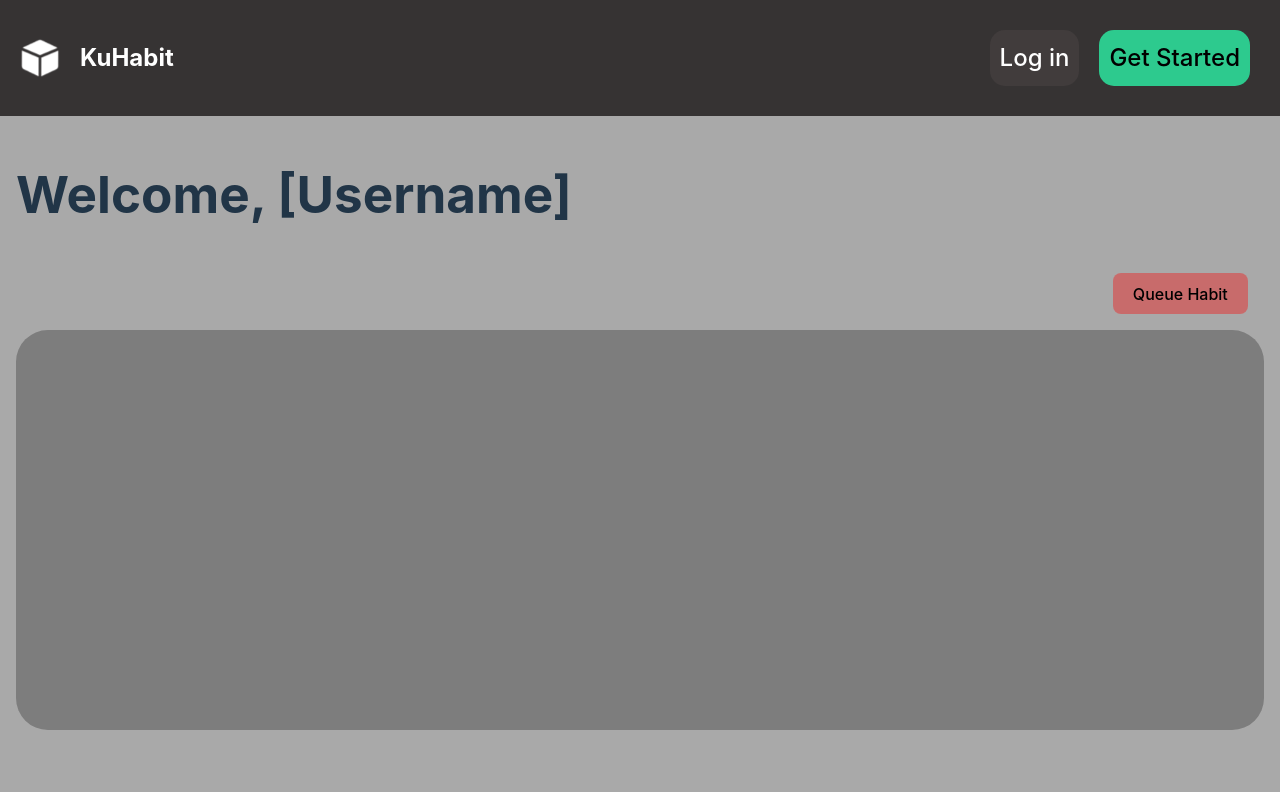
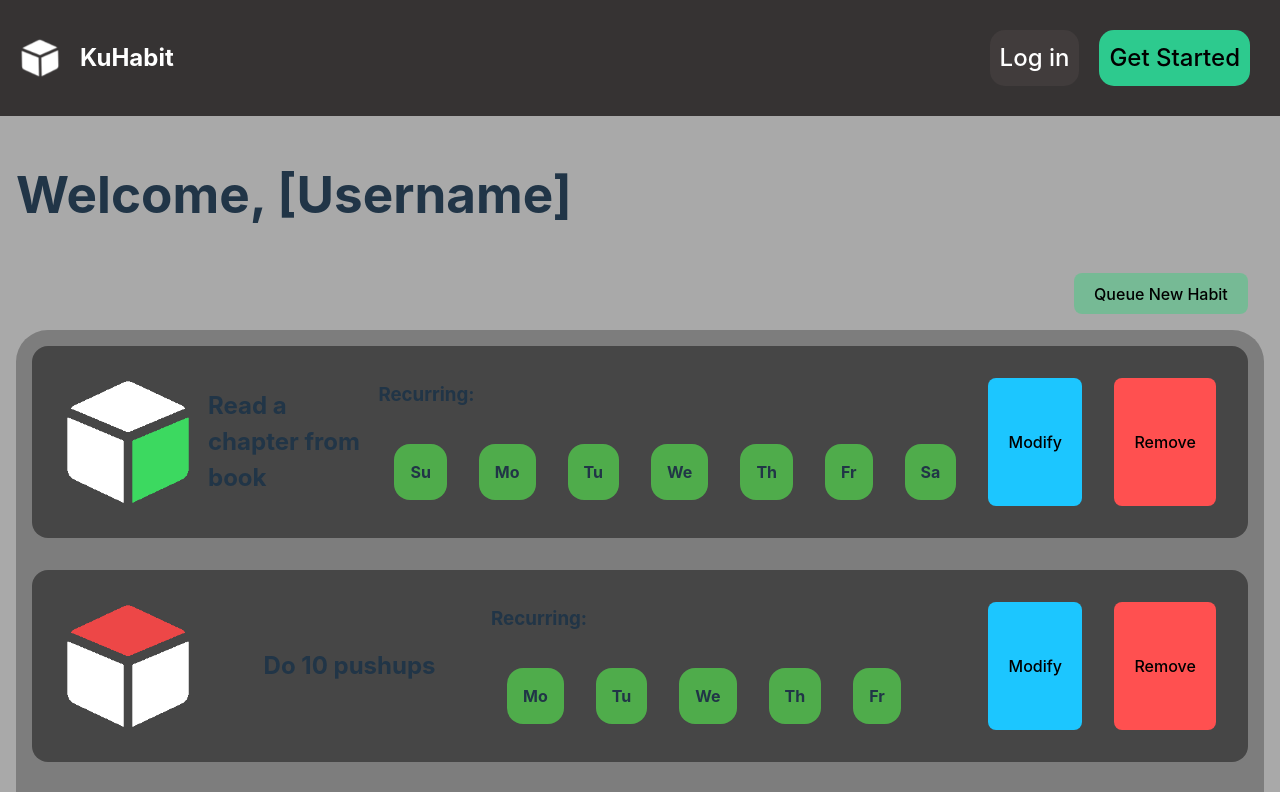
Before and after one commit to ismailmohammad/kuhabit, a React (Vite) app in the folder kuhabit-frontend/: page /dashboard in a window 1280 px wide. Shown: the top 792 px of the page. Built offline with nearby package versions, Linux system fonts and the light colour scheme.

Commit message:
Basic habit dash ui

```diff
--- a/kuhabit-frontend/src/components/Dashboard/Dashboard.tsx
+++ b/kuhabit-frontend/src/components/Dashboard/Dashboard.tsx
@@ -1,5 +1,31 @@
 import styled from "styled-components";
 import Header from "../Header";
+import Habit from "./Habit";
+import { HabitType } from "../../types/habit";
+/**
+ * Habit Curbing Logo Images
+ */
+import CubeRed from '../../assets/cube-logo-red.png';
+import CubeRedTop from '../../assets/cube-logo-red-top.png';
+import CubeRedRight from '../../assets/cube-logo-red-right.png';
+import CubeRedLeft from '../../assets/cube-logo-red-left.png';
+
+/**
+ * Positive Habit Logo Images
+ */
+import CubeGreen from '../../assets/cube-logo-green.png';
+import CubeGreenTop from '../../assets/cube-logo-green-top.png';
+import CubeGreenRight from '../../assets/cube-logo-green-right.png';
+import CubeGreenLeft from '../../assets/cube-logo-green-left.png';
+
+const negativeHabitLogos = [CubeRedTop, CubeRedRight, CubeRedLeft];
+const positiveHabitLogos = [CubeGreenLeft, CubeGreenRight, CubeGreenTop];
+
+function getRandomCubeLogo(positive: boolean): string {
+    const images: string[] = positive ? positiveHabitLogos : negativeHabitLogos;
+    const randomIndex = Math.floor(Math.random() * images.length);
+    return images[randomIndex];
+}
 
 const DashboardContainer = styled.div`
     display:flex;
@@ -13,6 +39,7 @@ const HabitsContainer = styled.div`
     background: rgba(10, 10, 10, 0.274)    ;
     min-height: 50vh;
     border-radius: 2em;
+    flex-direction: column;
 `;
 
 const AddHabitContainer = styled.div`
@@ -26,8 +53,42 @@ const AddHabitButton = styled.button`
     max-width: 25%;
     margin: 1em;
     justify-self: flex-end;
-    background: #d84e4eab
+    background: #5ec48cab;
 `;
+
+
+
+let mockHabits: HabitType[] = [
+    {
+        id: 1,
+        name: "Read a chapter from book",
+        complete: false,
+        recurrence: "Su-Mo-Tu-We-Th-Fr-Sa",
+        positiveType: true,
+    },
+    {
+        id: 2,
+        name: "Do 10 pushups",
+        complete: false,
+        recurrence: "Mo-Tu-We-Th-Fr",
+        positiveType: false
+    },
+    {
+        id: 3,
+        name: "Don't eat any sugary snacks.",
+        complete: true,
+        recurrence: "Su-Mo-Tu-We-Th-Fr-Sa",
+        positiveType: false
+    },
+    {
+        id: 4,
+        name: "Have 20 grams of protein",
+        complete: true,
+        recurrence: "Su-Mo-Tu-We-Th-Fr-Sa",
+        positiveType: true
+    }
+];
+
 
 export default function Dashboard() {
     return(
@@ -36,9 +97,17 @@ export default function Dashboard() {
             <DashboardContainer>
                 <h1>Welcome, [Username]</h1>
                 <AddHabitContainer>
-                    <AddHabitButton>Queue Habit</AddHabitButton>
+                    <AddHabitButton>Queue New Habit</AddHabitButton>
                 </AddHabitContainer>
                 <HabitsContainer>
+                    {mockHabits.map((habit: HabitType) => {
+                        // Determine logo type (if habit is complete display filled in cube otherwise, grab a random logo)
+                        let imgSrc = getRandomCubeLogo(habit.positiveType);
+                        if (habit.complete) {
+                            imgSrc = habit.positiveType ? CubeGreen : CubeRed;
+                        }
+                        return <Habit key={habit.id} habitData={habit} imgSrc={imgSrc}></Habit>
+                    })}
                 </HabitsContainer>
             </DashboardContainer>
         </>
--- /dev/null
+++ b/kuhabit-frontend/src/components/Dashboard/Habit.css
@@ -0,0 +1,52 @@
+.habit-outer {
+    margin: 1em;
+    padding: 1em;
+    border-radius: 1em;
+    display: flex;
+    justify-content: space-between;
+    background-color: rgba(0, 0, 0, 0.445);
+    cursor: pointer;
+    &:hover {
+        transform: scale(1.02);
+    }
+    transition: all ease-in-out 0.2s;
+}
+
+.cube-logo {
+    height: 10em;
+    &:hover {
+        animation: logo-jiggle infinite 1s linear;
+    }
+}
+
+.habit-text {
+    align-self: center;
+}
+
+.recurring-days {
+    display: flex;
+}
+
+.recurring-days .day {
+    margin: 1em;
+    padding: 1em;
+    border-radius: 1em;
+    background: rgb(79, 172, 75);
+
+}
+
+.habit-edit-actions {
+    display: flex;
+    justify-content: space-between;
+}
+
+.habit-edit-actions button {
+    margin: 1em;
+}
+
+.edit-habit {
+    background-color: rgb(28, 198, 255);
+}
+.remove-habit {
+    background-color: rgb(255, 80, 80);
+}
--- a/kuhabit-frontend/src/components/Dashboard/Habit.tsx
+++ b/kuhabit-frontend/src/components/Dashboard/Habit.tsx
@@ -1,5 +1,28 @@
-export default Habit() {
+import './Habit.css';
+
+function Habit({ habitData, imgSrc }) {
     return(
-        <></>
+        <div className='habit-outer'>
+            <img className='cube-logo' src={imgSrc} alt='White cube logo with 3 faces, the top being red'></img>
+            <h2 className='habit-text'>{habitData.name}</h2>
+            {/* Recurrences */}
+            <div className='recurring-frequency-container'>
+                <h3>Recurring:</h3>
+                {/* {habitData.recurring.map(string => {
+                    console.log(string);
+                })} */}
+                <div className='recurring-days'>
+                    {habitData.recurrence.split('-').map((day: string) => {
+                        return (<h4 className='day'>{day}</h4>)
+                    })}
+                </div>
+            </div>
+            <div className='habit-edit-actions'>
+                <button className='edit-habit'>Modify</button>
+                <button className='remove-habit'>Remove</button>
+            </div>
+        </div>
     );
 }
+
+export default Habit;
```
Also changed, not shown: kuhabit-frontend/src/types/habit.d.ts (added, +7 -0 lines).
